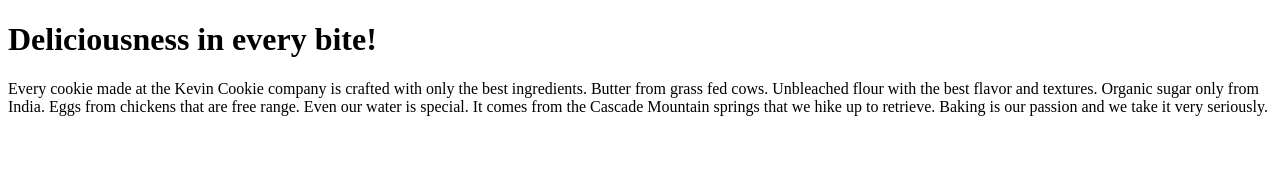
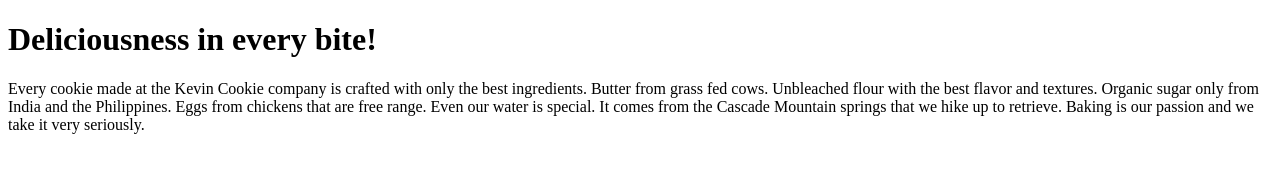
Before and after one commit to nobar47/tutorial, a plain HTML site: page index.htm in a window 1280 px wide. Drawn offline with Linux system fonts and the light colour scheme.

Commit message:
Update index.htm

```diff
--- a/index.htm
+++ b/index.htm
@@ -3,12 +3,6 @@
 <body>
 
 <h1>Deliciousness in every bite!</h1>
-<p>Every cookie made at the Kevin Cookie company is crafted with only the best ingredients.
-Butter from grass fed cows. Unbleached flour with the best flavor and textures.
-Organic sugar only from India. Eggs from chickens that are free range.
-Even our water is special.
-It comes from the Cascade Mountain springs that we hike up to retrieve.
-Baking is our passion and we take it very seriously.</p>
-
+<p>Every cookie made at the Kevin Cookie company is crafted with only the best ingredients. Butter from grass fed cows. Unbleached flour with the best flavor and textures. Organic sugar only from India and the Philippines. Eggs from chickens that are free range. Even our water is special. It comes from the Cascade Mountain springs that we hike up to retrieve. Baking is our passion and we take it very seriously.</p>
 </body>
 </html>
```
